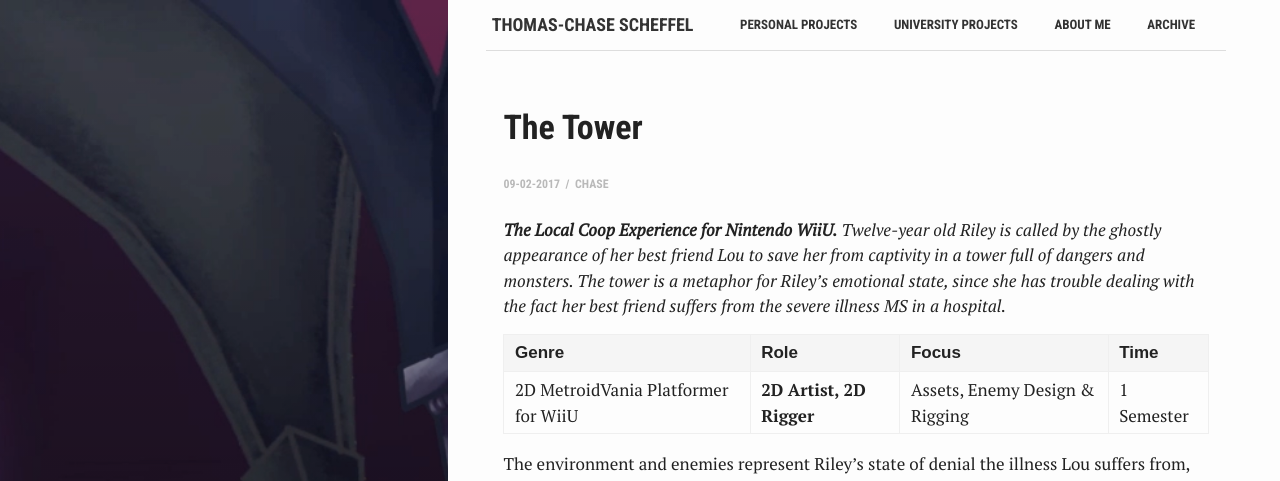
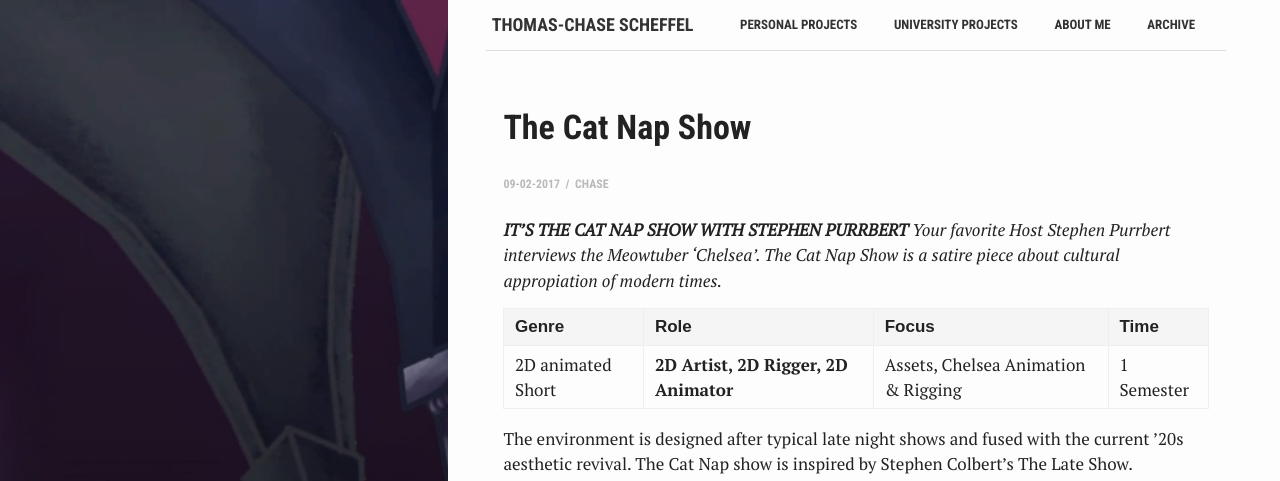
Before and after one commit to ChaseTheHunter/chasethehunter.github.io, a Jekyll site: the page built from _posts/2017-02-23-cat-nap-show.markdown, in a window 1280 px wide and 1400 px high. Shown: the top 481 px of the window. Built offline with Jekyll 4.4.1, drawn with Linux system fonts in a browser that asks for light colours; some of the changed text lies outside the part shown.

Commit message:
Update 2017-02-23-cat-nap-show.markdown

```diff
--- a/_posts/2017-02-23-cat-nap-show.markdown
+++ b/_posts/2017-02-23-cat-nap-show.markdown
@@ -1,28 +1,27 @@
 ---
 layout: post
-title:  "The Tower"
-crawlertitle: "The Tower"
-summary: "The Local Coop Experience for Nintendo WiiU.
-Twelve-year old Riley is called by the ghostly appearance of her best friend Lou to save her from captivity in a tower full of dangers and monsters. The tower is a metaphor for Riley's emotional state, since she has trouble dealing  with the fact her best friend suffers from the severe illness MS in a hospital."
+title:  "The Cat Nap Show"
+crawlertitle: "The Cat Nap Show"
+summary: "Your favorite Host Stephen Purrbert interviews the Meowtuber 'Chelsea'. The Cat Nap Show is a satire piece about cultural appropiation of modern times."
 date:   2017-02-09 +0700
 categories: uni_projects
-tags: 'WiiU-Game'
+tags: '2D-animated-short'
 author: Chase
 bg: 'aside/thetower.png'
 ---
-*__The Local Coop Experience for Nintendo WiiU.__
-Twelve-year old Riley is called by the ghostly appearance of her best friend Lou to save her from captivity in a tower full of dangers and monsters. The tower is a metaphor for Riley's emotional state, since she has trouble dealing  with the fact her best friend suffers from the severe illness MS in a hospital.*
+*__IT'S THE CAT NAP SHOW WITH STEPHEN PURRBERT__
+Your favorite Host Stephen Purrbert interviews the Meowtuber 'Chelsea'. The Cat Nap Show is a satire piece about cultural appropiation of modern times.*
 
 Genre | Role | Focus | Time |
 ------------ | -------------| -------- |----|
-2D MetroidVania Platformer for WiiU | **2D Artist, 2D Rigger** | Assets, Enemy Design & Rigging | 1 Semester |
+2D animated Short | **2D Artist, 2D Rigger, 2D Animator** | Assets, Chelsea Animation & Rigging | 1 Semester |
 
 
-The environment and enemies represent Riley’s state of denial the illness Lou suffers from, therefore we go through different stages of the illness. Starting off with with a fantasy theme and the symptoms fatigue, powerlessness and melancholy.
+The environment is designed after typical late night shows and fused with the current '20s aesthetic revival. The Cat Nap show is inspired by Stephen Colbert's The Late Show.
 
-{% include youtubePlayer.html id='_b8zKcoQcFA' %}
+{% include youtubePlayer.html id='_OKRacFlhzJI' %}
 
-*Video: Showreel The Tower*
+*Video: The Cat Nap Show*
 
 ![Concept 01]({{ site.images }}/unip/s3_concept1.png)
 *Picture: Enemy sprites relative to Characters. 1)Hopfer 2)Flowerbird 3)Zapp 4)Endboss*
```
Also changed, not shown: other parts of _posts/2017-02-23-cat-nap-show.markdown (+1 -4 lines).
